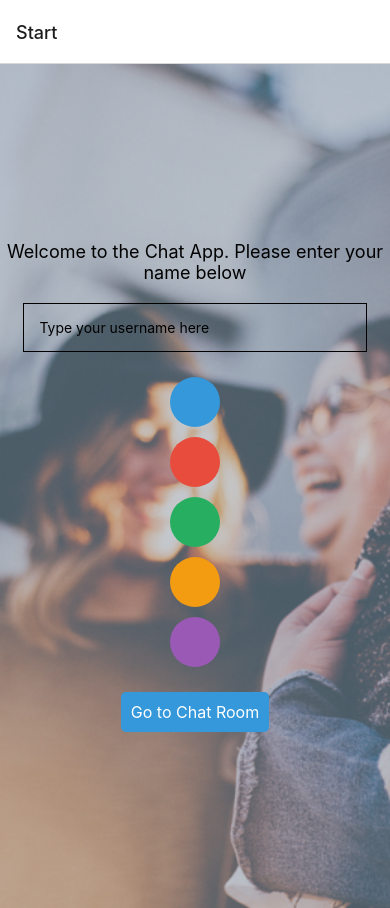
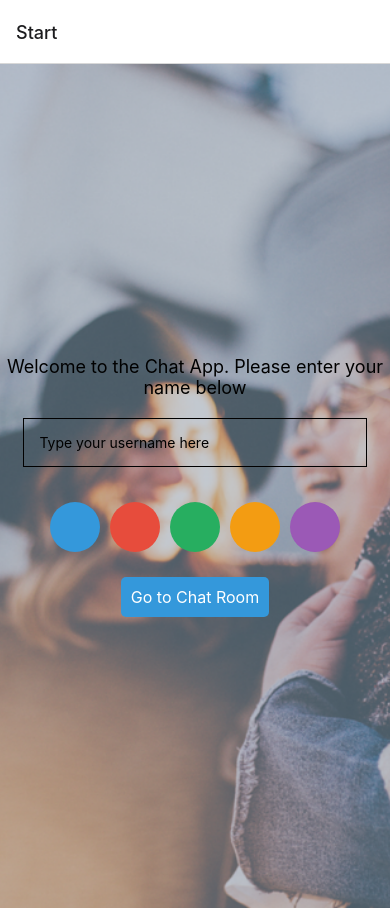
Before and after one commit to Sarorian/ChatApp, a React Native app: screen /Start in a window 390 px wide. Built offline with nearby package versions, Linux system fonts and the light colour scheme.

Commit message:
feat: more clear which background color is selected

```diff
--- a/components/Start.js
+++ b/components/Start.js
@@ -62,13 +62,21 @@ const Start = ({ navigation }) => {
             onChangeText={setName}
             placeholder="Type your username here"
           />
+          <View style={styles.colorOptionsContainer}>
             {colorOptions.map((color, index) => (
               <TouchableOpacity
                 key={index}
-              style={[styles.colorOption, { backgroundColor: color }]}
+                style={[
+                  styles.colorOption,
+                  { backgroundColor: color },
+                  backgroundColor === color
+                    ? { borderWidth: 2, borderColor: "#ffffff" }
+                    : null,
+                ]}
                 onPress={() => handleColorSelect(color)}
               />
             ))}
+          </View>
           <TouchableOpacity style={styles.startButton} onPress={signInUser}>
             <Text style={styles.startButtonText}>Go to Chat Room</Text>
           </TouchableOpacity>
@@ -104,6 +112,10 @@ const styles = StyleSheet.create({
     borderRadius: 25, // Half the width to make it round
     margin: 5,
   },
+  colorOptionsContainer: {
+    flexDirection: "row", // Arrange color options horizontally
+    marginTop: 10,
+  },
   startButton: {
     backgroundColor: "#3498db", // Default button color
     padding: 10,
```
Lines whose indentation alone changed are shown as unchanged.
